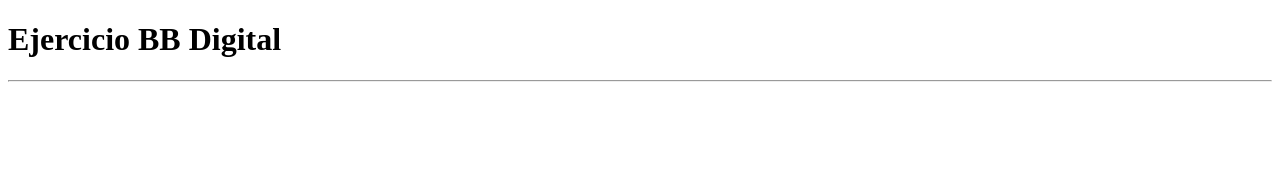
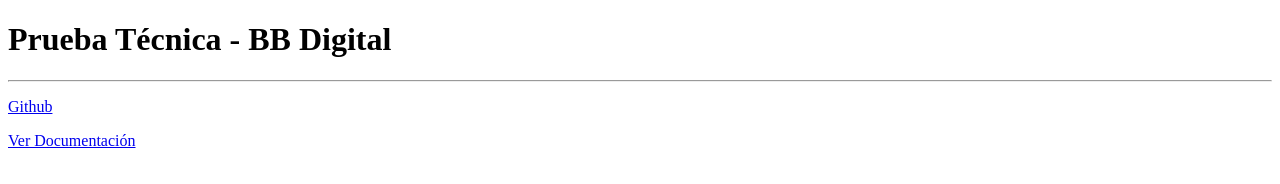
Before and after one commit to yunior82/prueba-tecnica-restserver, a website: page public/index.html in a window 1280 px wide. Drawn offline with Linux system fonts and the light colour scheme.

Commit message:
Index editado

```diff
--- a/public/index.html
+++ b/public/index.html
@@ -4,7 +4,7 @@
 <head>
     <meta charset="UTF-8">
     <meta name="viewport" content="width=device-width, initial-scale=1.0">
-    <title>Ejercicio BB Digital</title>
+    <title>Prueba Técnica - BB Digital</title>
 
     <meta name="google-signin-client_id"
         content="1023916028923-mnn067lcjn3itrr0lo8oj1s07kddgrcj.apps.googleusercontent.com">
@@ -13,54 +13,18 @@
 
 <body>
 
-    <h1>Ejercicio BB Digital</h1>
+    <h1>Prueba Técnica - BB Digital</h1>
     <hr>
-    <!--
-    <div class="g-signin2" data-onsuccess="onSignIn"></div>
-
-
-    <script src="https://apis.google.com/js/platform.js" async defer></script>
-
-    <a href="#" onclick="signOut();">Sign out</a>
-
-    <script>
-
-        console.log(window.location.hostname.includes('localhost'))
-
-        var url = (window.location.hostname.includes('localhost'))
-            ? 'http://localhost:8080/api/auth/google'
-            : 'https://restserver-curso-fher.herokuapp.com/api/auth/google';
-
-
-        function onSignIn(googleUser) {
-
-            var profile = googleUser.getBasicProfile();
-            console.log('ID: ' + profile.getId()); // Do not send to your backend! Use an ID token instead.
-            console.log('Name: ' + profile.getName());
-            console.log('Image URL: ' + profile.getImageUrl());
-            console.log('Email: ' + profile.getEmail()); // This is null if the 'email' scope is not present.
-
-            var id_token = googleUser.getAuthResponse().id_token;
-            const data = { id_token };
-
-            fetch(url, {
-                method: 'POST',
-                headers: { 'Content-Type': 'application/json' },
-                body: JSON.stringify(data)
-            })
-                .then(resp => resp.json())
-                .then(data => console.log('Nuestro server', data))
-                .catch(console.log);
-
-        }
-
-        function signOut() {
-            var auth2 = gapi.auth2.getAuthInstance();
-            auth2.signOut().then(function () {
-                console.log('User signed out.');
-            });
-        }
-    </script> -->
+    <p>
+        <a href="https://github.com/yunior82/prueba-tecnica-restserver" target="_blank">
+            Github
+        </a>
+    </p>
+    <p>
+        <a href="https://documenter.getpostman.com/view/14180634/UzXKXKZX" target="_blank">
+            Ver Documentación
+        </a>
+    </p>
 
 </body>
 
```
